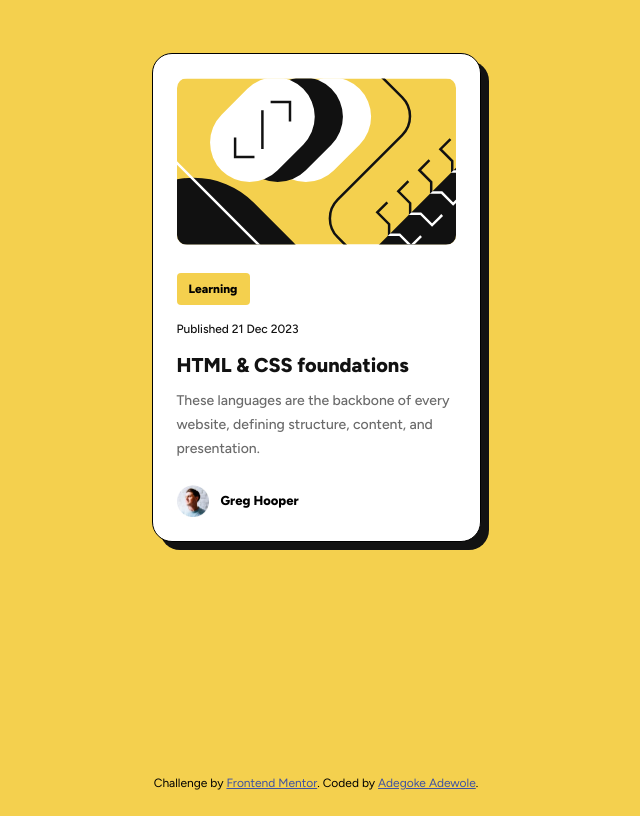
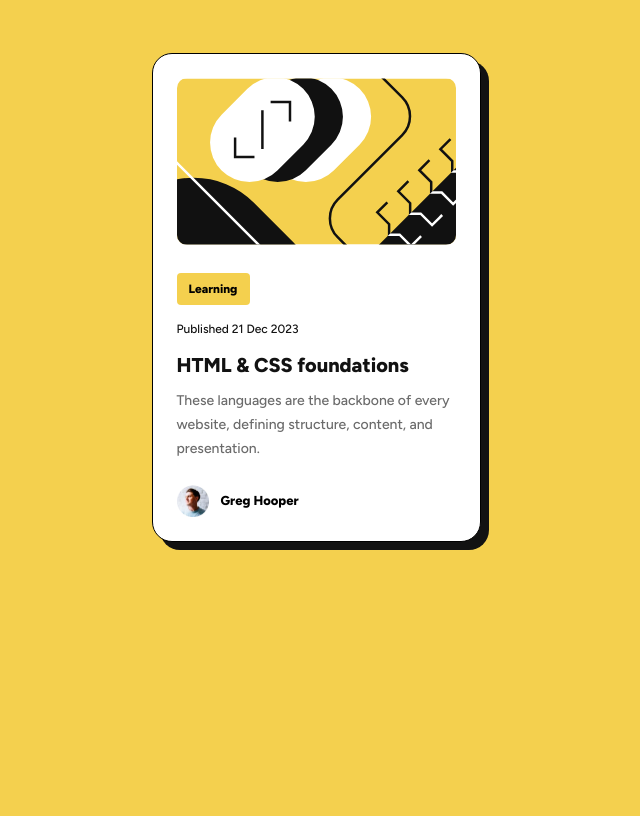
Before and after one commit to Adewoleadegoke/blog-preview-card, a plain HTML site: page index.html in a window 1280 px wide. Shown: the whole page, without its empty margins (324-964 px from the left). Drawn offline with Linux system fonts and the light colour scheme.

Commit message:
Update index.html

```diff
--- a/index.html
+++ b/index.html
@@ -12,10 +12,7 @@
   <title>Frontend Mentor | Blog preview card</title>
 
   <!-- Feel free to remove these styles or customise in your own stylesheet 👍 -->
-  <style>
-    .attribution { font-size: 12px; text-align: center; }
-    .attribution a { color: hsl(228, 45%, 44%); }
-  </style>
+
 </head>
 <body>
   <div class="main-component">
@@ -33,9 +30,5 @@
       <p class="inline auto">Greg Hooper</p>
     </div>
   </div>
-  <div class="attribution">
-    Challenge by <a href="https://www.frontendmentor.io?ref=challenge" target="_blank">Frontend Mentor</a>.
-    Coded by <a href="https://www.frontendmentor.io/profile/Adewoleadegoke">Adegoke Adewole</a>.
-  </div>
 </body>
 </html>
```
